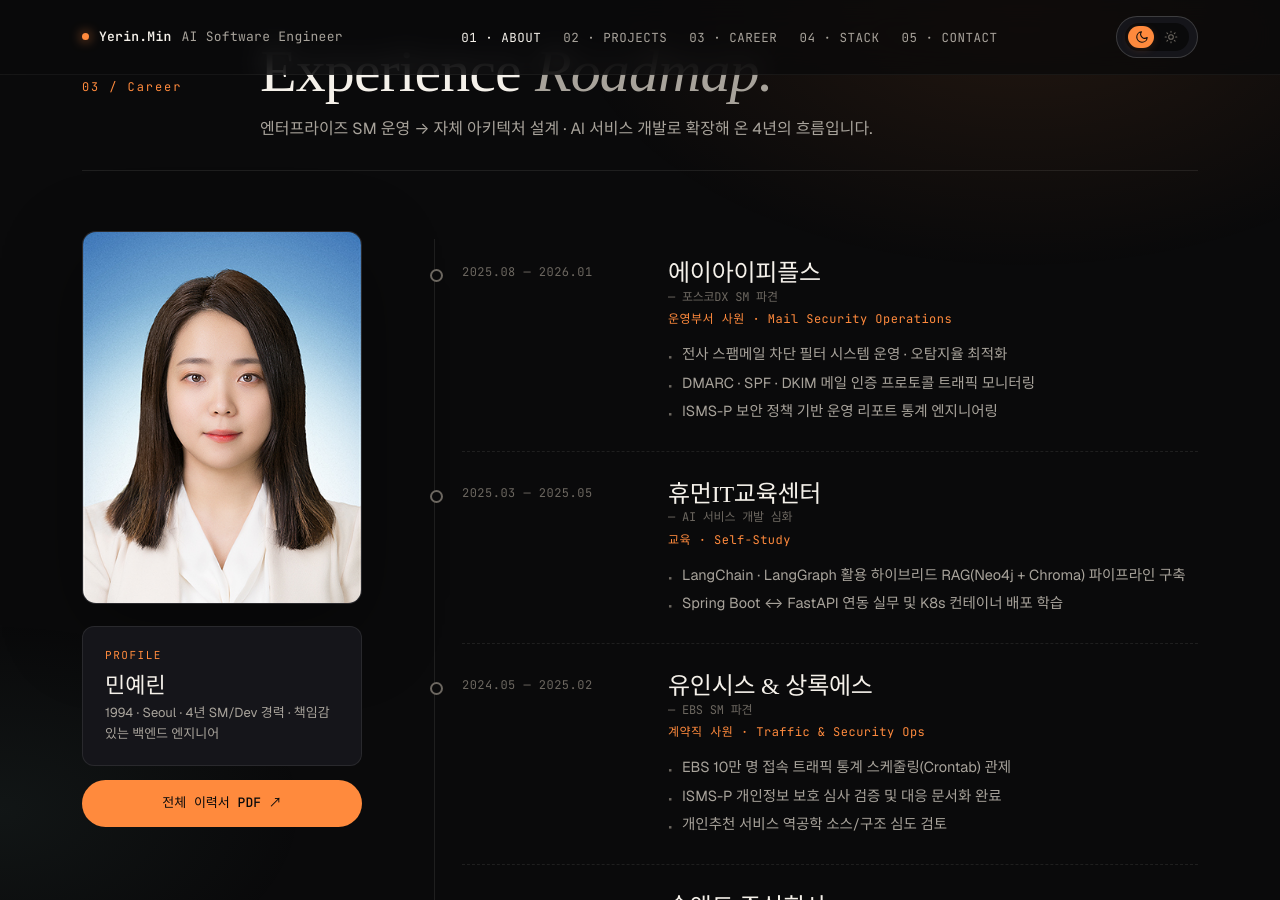
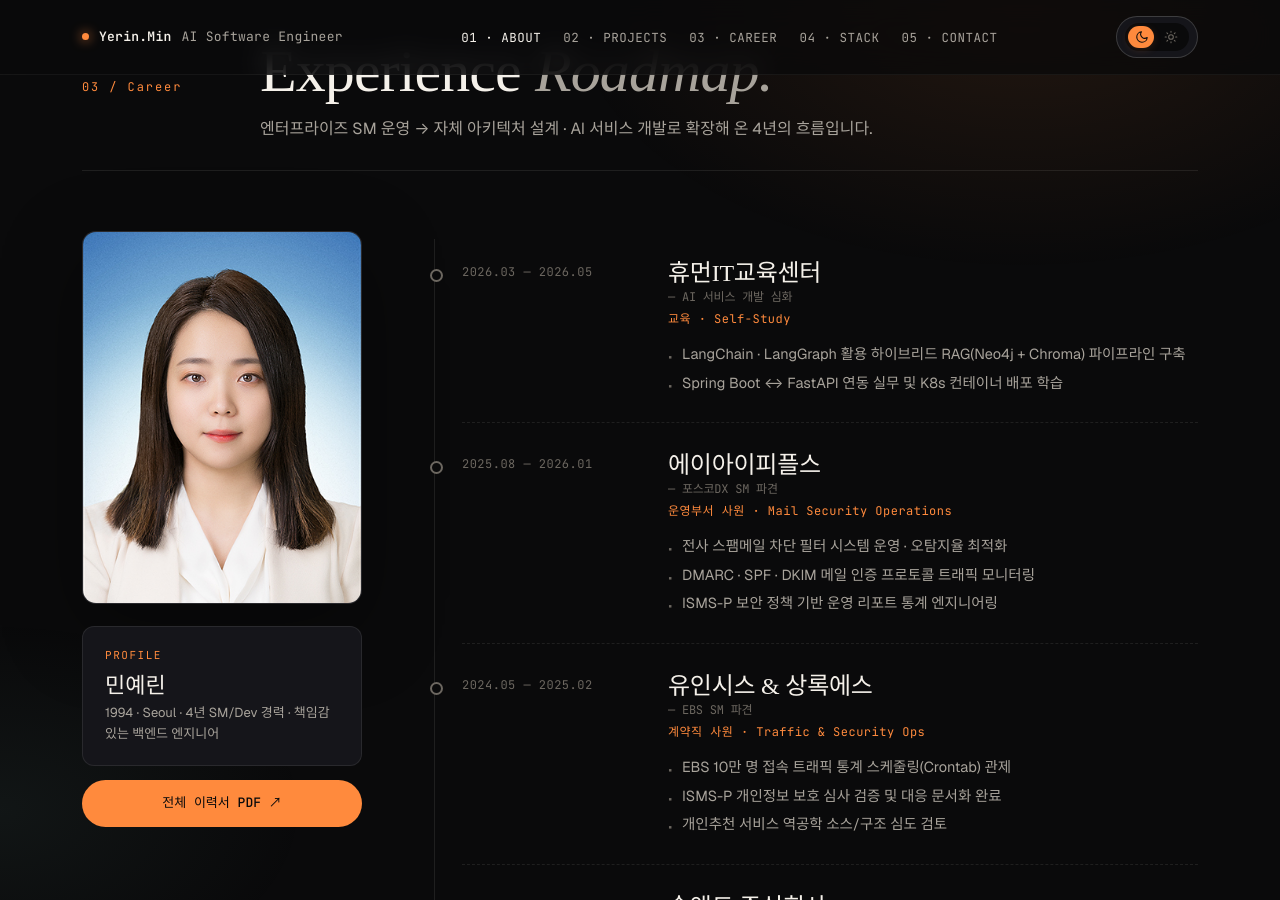
Before and after one commit to feed-mina/feed-mina.github.io, a Jekyll site: the page index.html, which Jekyll copies as it is, in a window 1280 px wide and 900 px high, scrolled down 3652 px. Built offline with Jekyll 4.4.1, drawn with Linux system fonts in a browser that asks for light colours; some web fonts are replaced; some of the changed text lies outside the part shown.

Commit message:
로드맵 기간, 이메일 수정

```diff
--- a/index.html
+++ b/index.html
@@ -1055,6 +1055,17 @@
       <div class="timeline reveal">
 
         <article class="exp">
+          <div class="when">2026.03 — 2026.05</div>
+          <div>
+            <h4>휴먼IT교육센터 <span class="org">— AI 서비스 개발 심화</span></h4>
+            <div class="role">교육 · Self-Study</div>
+            <ul>
+              <li>LangChain · LangGraph 활용 하이브리드 RAG(Neo4j + Chroma) 파이프라인 구축</li>
+              <li>Spring Boot ↔ FastAPI 연동 실무 및 K8s 컨테이너 배포 학습</li>
+            </ul>
+          </div>
+        </article>
+        <article class="exp">
           <div class="when">2025.08 — 2026.01</div>
           <div>
             <h4>에이아이피플스 <span class="org">— 포스코DX SM 파견</span></h4>
@@ -1063,18 +1074,6 @@
               <li>전사 스팸메일 차단 필터 시스템 운영 · 오탐지율 최적화</li>
               <li>DMARC · SPF · DKIM 메일 인증 프로토콜 트래픽 모니터링</li>
               <li>ISMS-P 보안 정책 기반 운영 리포트 통계 엔지니어링</li>
-            </ul>
-          </div>
-        </article>
-
-        <article class="exp">
-          <div class="when">2025.03 — 2025.05</div>
-          <div>
-            <h4>휴먼IT교육센터 <span class="org">— AI 서비스 개발 심화</span></h4>
-            <div class="role">교육 · Self-Study</div>
-            <ul>
-              <li>LangChain · LangGraph 활용 하이브리드 RAG(Neo4j + Chroma) 파이프라인 구축</li>
-              <li>Spring Boot ↔ FastAPI 연동 실무 및 K8s 컨테이너 배포 학습</li>
             </ul>
           </div>
         </article>
@@ -1189,9 +1188,9 @@
     <p class="sub">백엔드, AI 협업, SDUI, 운영 자동화에 관한 이야기를 좋아합니다.</p>
 
     <div class="contact-links">
-      <a href="/cdn-cgi/l/email-protection#026660666e71766e766f3b3642656f636b6e2c616d6f">✉  <span class="__cf_email__" data-cfemail="cfabadaba3bcbba3bba2f6fb8fa8a2aea6a3e1aca0a2">[email&#160;protected]</span></a>
+      <a href="mailto:myelin24@naver.com">✉  myelin24@naver.com</a>
       <a href="https://github.com/feed-mina" target="_blank" rel="noopener">⌥  GitHub @feed-mina</a>
-      <a href="https://sdui-delta.vercel.app/view/MAIN_PAGE" target="_blank" rel="noopener">↗  SDUI Live</a>
+      <a href="http://yerin.duckdns.org" target="_blank" rel="noopener">↗ KMovement + SDUI Live</a>
     </div>
   </div>
 </section>
```
